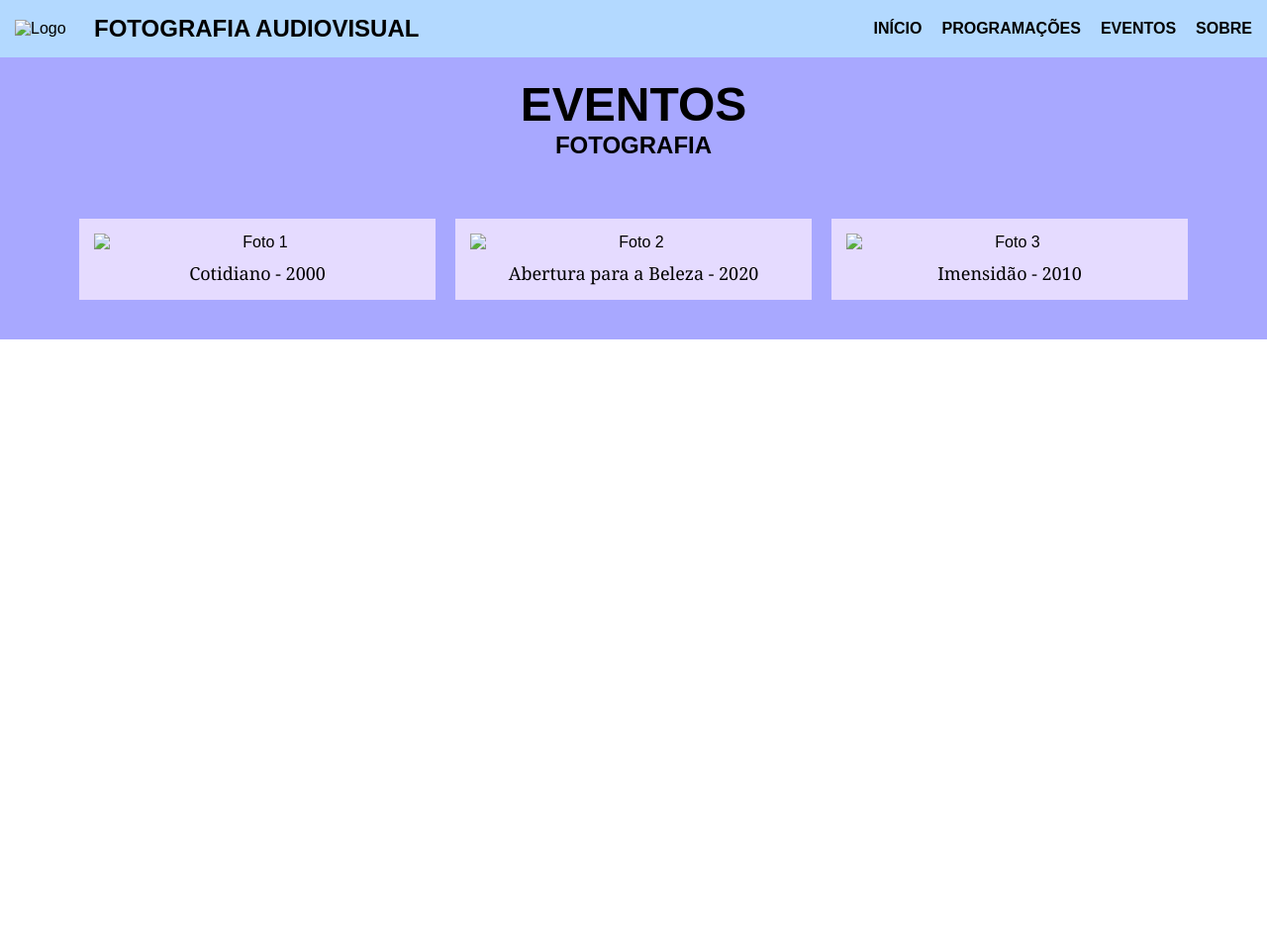
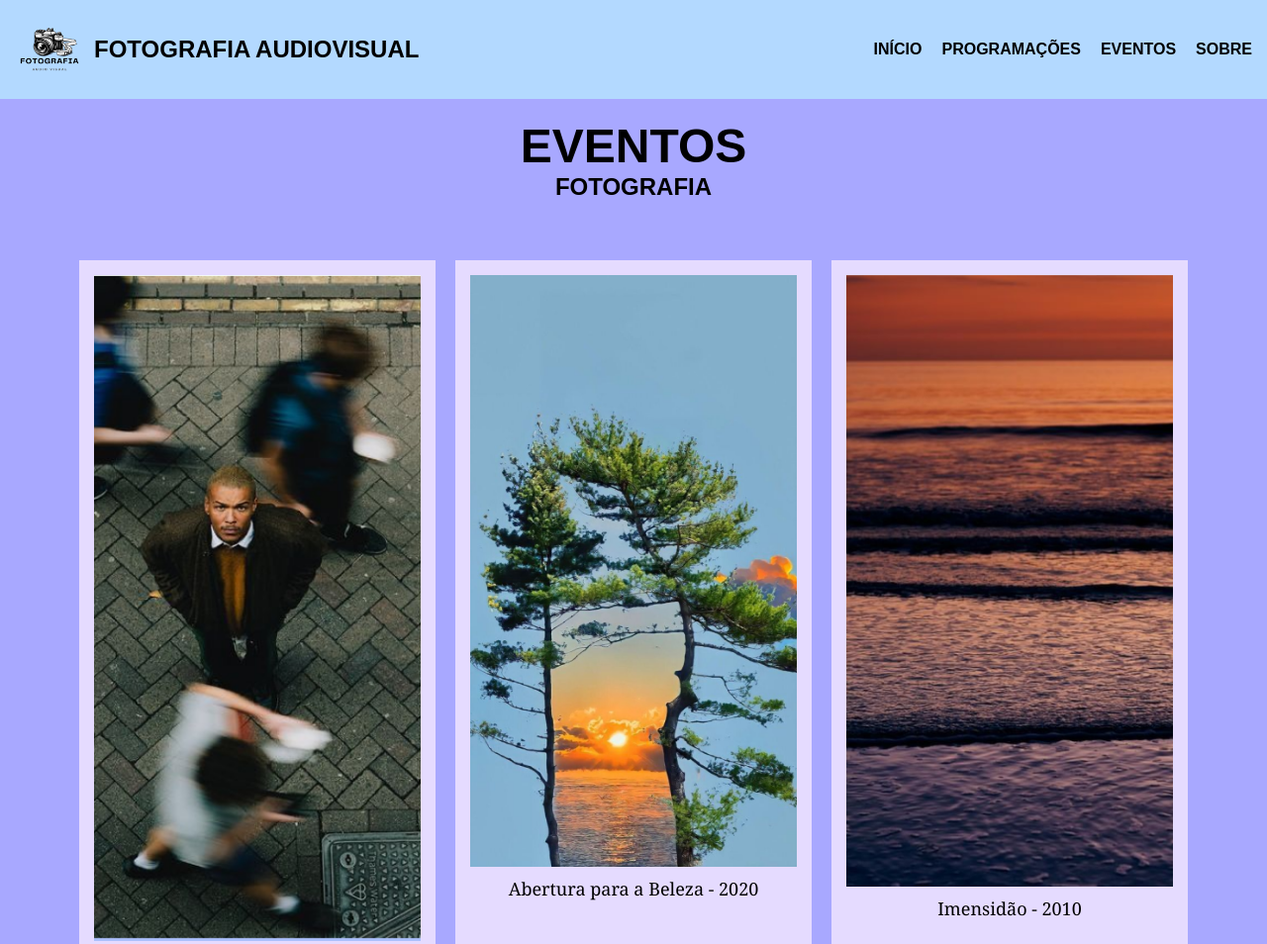
Before and after one commit to Rudrian/FOTOGRAFIA2, a plain HTML site: page eventos.html in a window 1280 px wide. Shown: the top 954 px of the page at 99% size. Before the commit the page ends 800 px from the top, so only its background shows below. Drawn offline with Linux system fonts and the light colour scheme; files that its build step writes are made by us from their sources.

Commit message:
Update eventos.html

```diff
--- a/eventos.html
+++ b/eventos.html
@@ -5,14 +5,14 @@
     <meta charset="UTF-8">
     <meta name="viewport" content="width=device-width, initial-scale=1.0">
     <title>Eventos - Fotografia</title>
-    <link rel="stylesheet" href="css/style.css">
+    <link rel="stylesheet" href="style.css">
 </head>
 
 <body>
 
     <header>
         <div class="logo">
-            <img src="img/Fotografia__3_-removebg-preview.png" alt="Logo">
+            <img src="Fotografia__3_-removebg-preview.png" alt="Logo">
             <h2>FOTOGRAFIA AUDIOVISUAL</h2>
         </div>
         <nav class="menu">
@@ -30,21 +30,19 @@
 
     <section class="galeria">
         <div class="foto">
-            <img src="img/E1.png" alt="Foto 1">
+            <img src="E1.png" alt="Foto 1">
             <p>Cotidiano - 2000</p>
         </div>
         <div class="foto">
-            <img src="img/E2.png" alt="Foto 2">
+            <img src="E2.png" alt="Foto 2">
             <p>Abertura para a Beleza - 2020</p>
         </div>
         <div class="foto">
-            <img src="img/E3.png" alt="Foto 3">
+            <img src="E3.png" alt="Foto 3">
             <p>Imensidão - 2010</p>
         </div>
     </section>
 
 </body>
 
-<script src="js/script.js"></script>
-
 </html>
```
